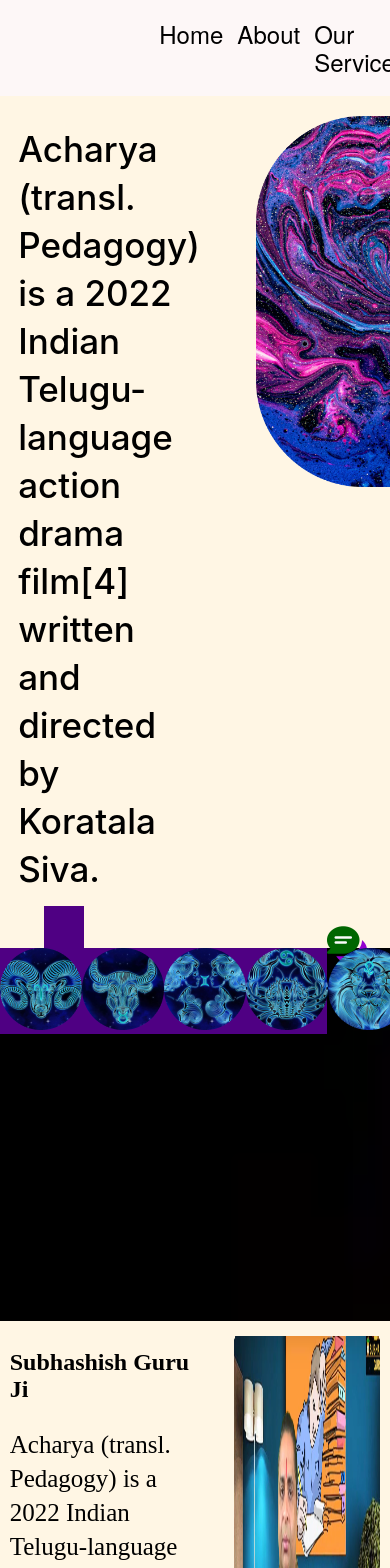
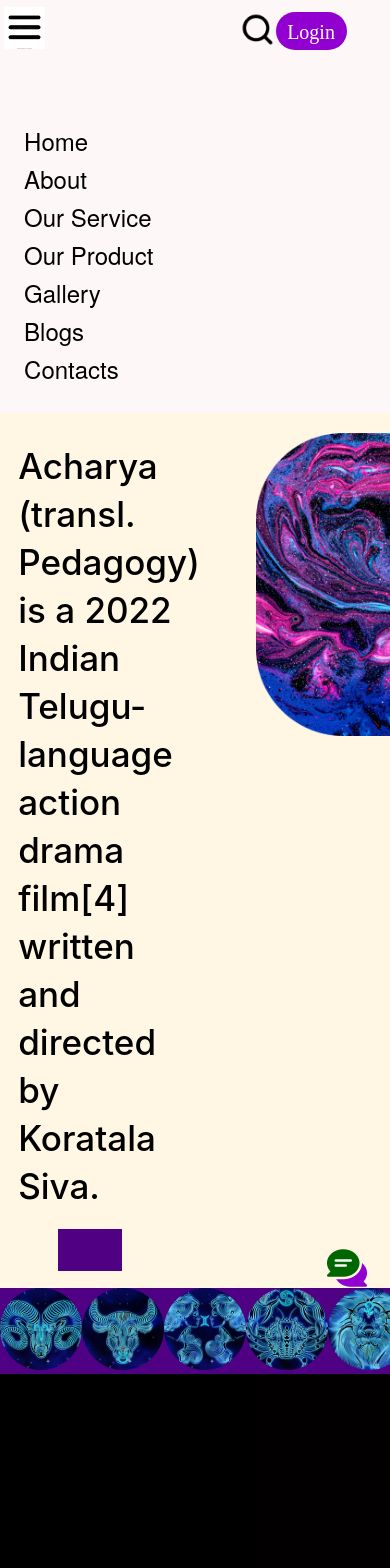
Before and after one commit to Priyanshusingh46/Guru_jii2.O, a React (Create React App) app: page / in a window 390 px wide. Shown: the top 1568 px of the page. Built offline with nearby package versions, Linux system fonts and the light colour scheme.

Commit message:
responsive navbar1

```diff
--- a/src/Css/Header.css
+++ b/src/Css/Header.css
@@ -63,7 +63,7 @@ body {
 .HambergerMenu{
   display: none;
 }
-/*
+
 @media screen and (max-width: 1500px) {
   .linkTab {
     margin-left: 15%;
@@ -152,4 +152,4 @@ body {
   .loginDiv {
     margin-right: -109px;
 }
-}*/
+}
--- a/src/Css/Home/GuruFirstdiv.css
+++ b/src/Css/Home/GuruFirstdiv.css
@@ -46,6 +46,7 @@ body{
 
 .GuruFirstDivOuterBox{
     background: #FFF6E4;
+    overflow-x: hidden;
 }
 #chatImage{
     float: right;
@@ -102,3 +103,20 @@ body{
     border-bottom-left-radius: 20px;
     margin-left: 70%;
 }
+/* CSS */
+@media screen and (max-width: 1100px){
+    #demoImage {
+        height: 36vh;
+        margin-right: 52px;
+    }
+    #AchrayaTextPart {
+        margin-right: -6%;
+    }
+    .NormalBox {
+        background: #4F0083;
+        width: 35%;
+        height: 5vh;
+        margin-top: -9%;
+        margin-left: 32%;
+    }
+}
```
